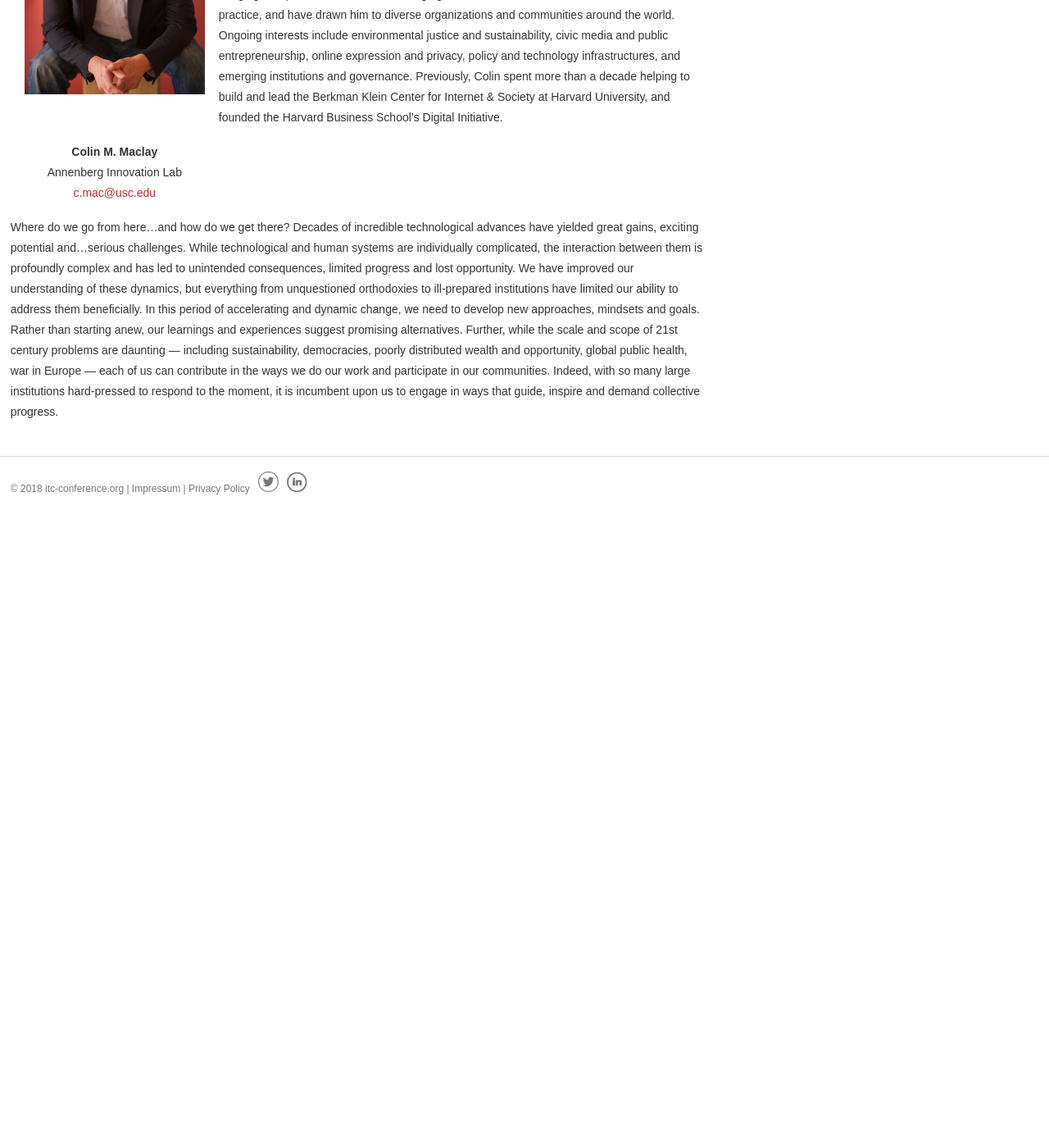
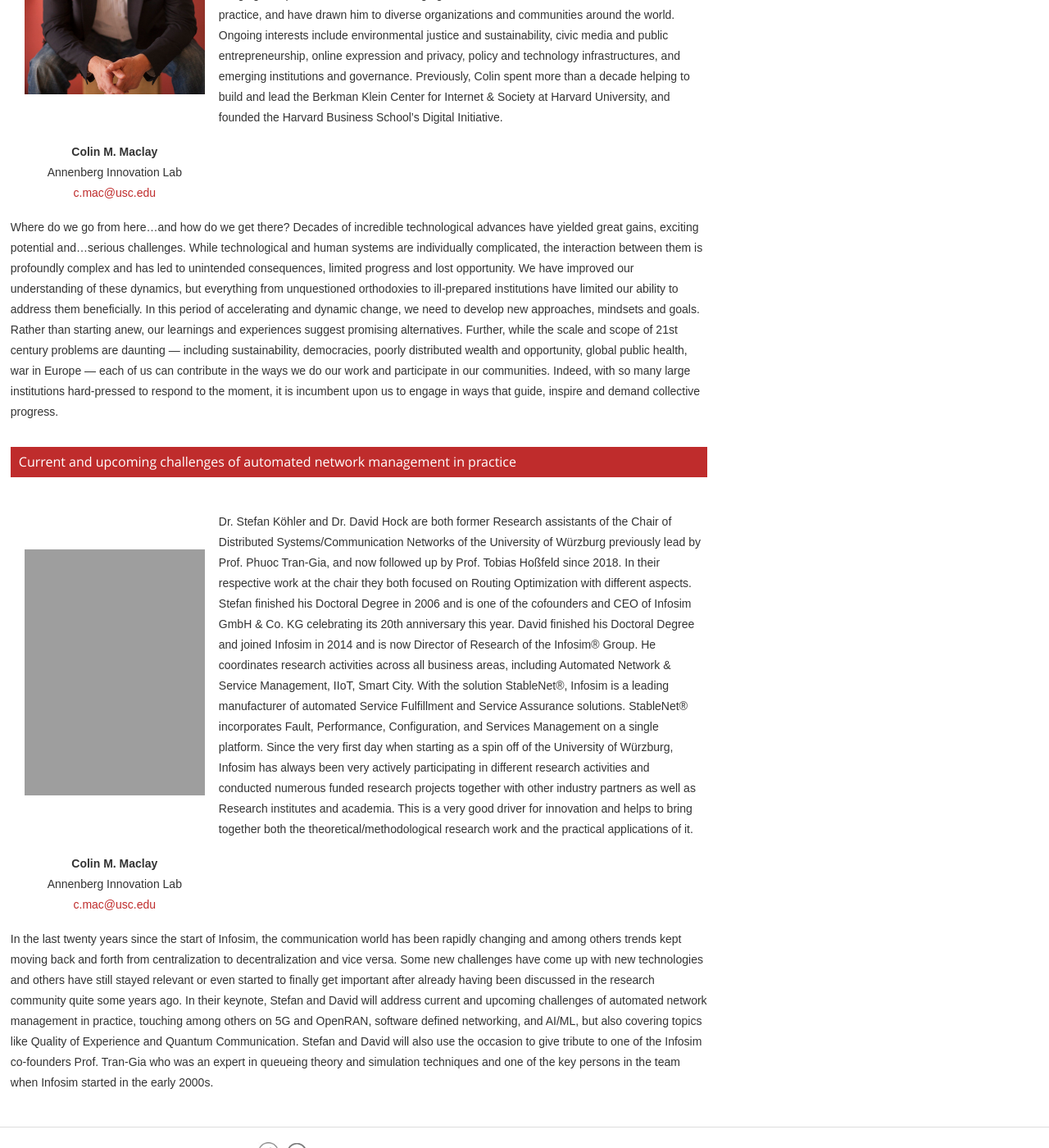
Before and after one commit to ohohlfeld/itc35, a Jekyll site: the page built from keynote.md, in a window 1280 px wide and 1400 px high, scrolled down 1641 px. Shown: the whole window at 82% size. Built offline with Jekyll 4.4.1, drawn with Linux system fonts in a browser that asks for light colours; before the commit the page ends 2271 px from its top, so only the background shows below that; grey boxes are pictures that could not be loaded.

Commit message:
Update keynote.md

```diff
--- a/keynote.md
+++ b/keynote.md
@@ -72,3 +72,32 @@
 <p>
 Where do we go from here…and how do we get there? Decades of incredible technological advances have yielded great gains, exciting potential and…serious challenges. While technological and human systems are individually complicated, the interaction between them is profoundly complex and has led to unintended consequences, limited progress and lost opportunity. We have improved our understanding of these dynamics, but everything from unquestioned orthodoxies to ill-prepared institutions have limited our ability to address them beneficially. In this period of accelerating and dynamic change, we need to develop new approaches, mindsets and goals. Rather than starting anew, our learnings and experiences suggest promising alternatives. Further, while the scale and scope of 21st century problems are daunting — including sustainability, democracies, poorly distributed wealth and opportunity, global public health, war in Europe — each of us can contribute in the ways we do our work and participate in our communities. Indeed, with so many large institutions hard-pressed to respond to the moment, it is incumbent upon us to engage in ways that guide, inspire and demand collective progress.
 </p>
+
+## Current and upcoming challenges of automated network management in practice
+<table>
+    <tbody><tr>
+        <br>
+        <td  width="250" height="300" align="center">
+            <img src="{{ site.baseurl }}/assets/images/keynote/" alt="Stefan Koehler" width="220" height="300">
+        </td>
+        <td height="250">
+            <p style="font-size:15px height=250">
+Dr. Stefan Köhler and Dr. David Hock are both former Research assistants of the Chair of Distributed Systems/Communication Networks of the University of Würzburg previously lead by Prof. Phuoc Tran-Gia, and now followed up by Prof. Tobias Hoßfeld since 2018. In their respective work at the chair they both focused on Routing Optimization with different aspects. Stefan finished his Doctoral Degree in 2006 and is one of the cofounders and CEO of Infosim GmbH & Co. KG celebrating its 20th anniversary this year. David finished his Doctoral Degree and joined Infosim in 2014 and is now Director of Research of the Infosim® Group. He  coordinates research activities across all business areas, including Automated Network & Service Management, IIoT, Smart City.
+With the solution StableNet®, Infosim is a leading manufacturer of automated Service Fulfillment and Service Assurance solutions. StableNet® incorporates Fault, Performance, Configuration, and Services Management on a single platform. Since the very first day when starting as a spin off of the University of Würzburg, Infosim has always been very actively participating in different research activities and conducted numerous funded research projects together with other industry partners as well as Research institutes and academia. This is a very good driver for innovation and helps to bring together both the theoretical/methodological research work and the practical applications of it.
+
+            </p>
+        </td>
+    </tr>
+    <tr>
+        <td width="250" align="center">
+            <b>Colin M. Maclay</b><br>
+             Annenberg Innovation Lab<br>
+            <a href="mailto:c.mac@usc.edu">c.mac@usc.edu</a>
+        </td>
+    </tr>
+  </tbody>
+</table>
+
+<p>
+In the last twenty years since the start of Infosim, the communication world has been rapidly changing and among others trends kept moving back and forth from centralization to decentralization and vice versa. Some new challenges have come up with new technologies and others have still stayed relevant or even started to finally get important after already having been discussed in the research community quite some years ago. In their keynote, Stefan and David will address current and upcoming challenges of automated network management in practice, touching among others on 5G and OpenRAN, software defined networking, and AI/ML, but also covering topics like Quality of Experience and Quantum Communication. Stefan and David will also use the occasion to give tribute to one of the Infosim co-founders Prof. Tran-Gia who was an expert in queueing theory and simulation techniques and one of the key persons in the team when Infosim started in the early 2000s.
+</p>
```
